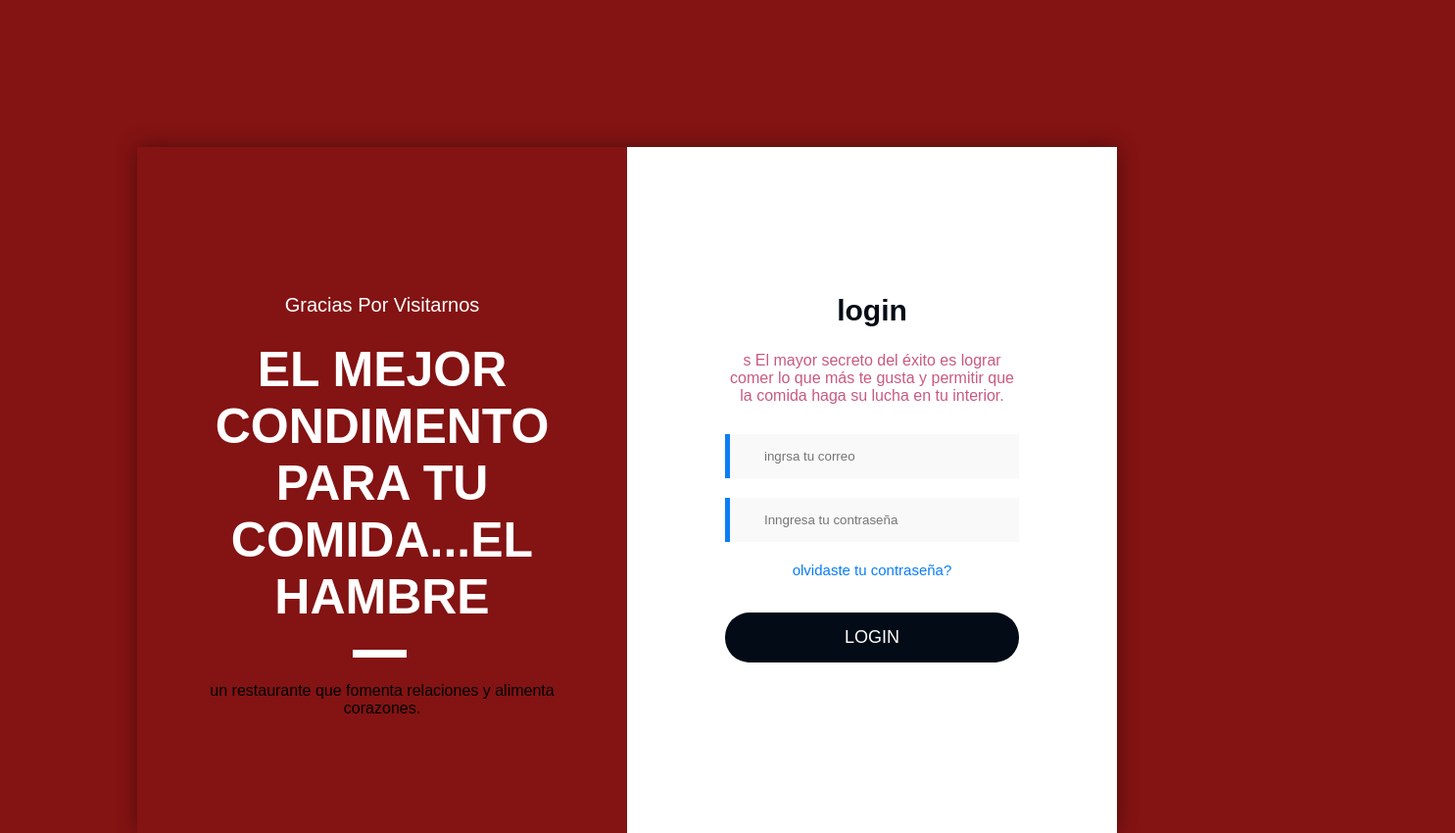
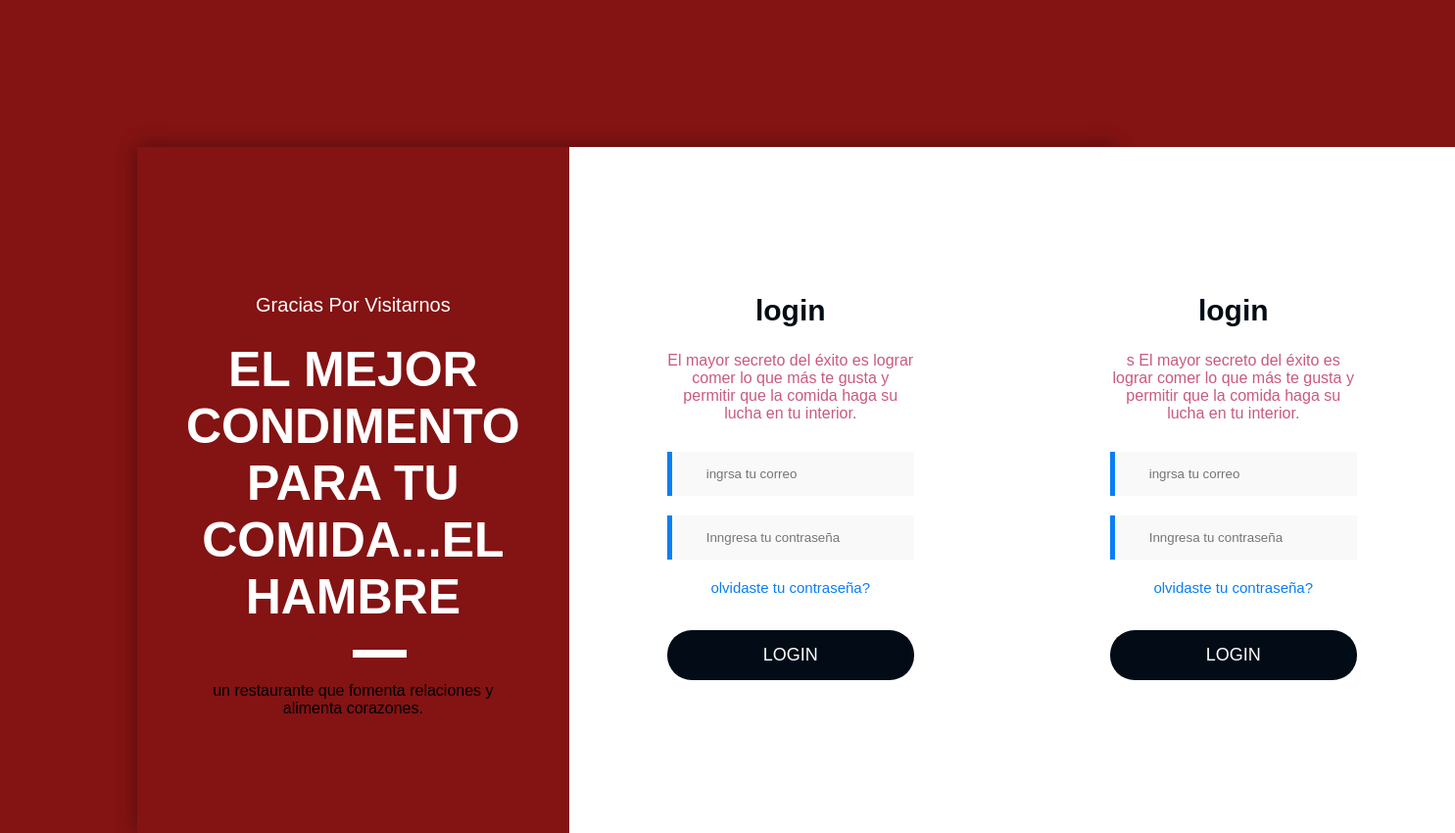
Before and after one commit to devouls/devouls.github.io, a plain HTML site: page LOGIN1.1.html in a window 1280 px wide. Shown: the whole page at 98% size, 1485 px wide, since content can reach past the window. Drawn offline with Linux system fonts and the light colour scheme.

Commit message:
Update LOGIN1.1.html

```diff
--- a/LOGIN1.1.html
+++ b/LOGIN1.1.html
@@ -29,6 +29,30 @@
 
             <h2>login</h2>
 
+            <p>
+                El mayor secreto del éxito es lograr comer lo que más te gusta y permitir que la comida haga su lucha en
+                tu interior.
+            </p>
+            <div class="inputs">
+
+                <input type="email" class="box" placeholder="ingrsa tu correo">
+                <input type="password" class="box" placeholder="Inngresa tu contraseña">
+                <a href="#">olvidaste tu contraseña?</a>
+
+                <input type="submit" value="login" class="submit">
+
+            </div>
+        </form>
+
+
+</body>
+
+</html>
+
+        <form class="form">
+
+            <h2>login</h2>
+
             <p>s
                 El mayor secreto del éxito es lograr comer lo que más te gusta y permitir que la comida haga su lucha en
                 tu interior.
```
